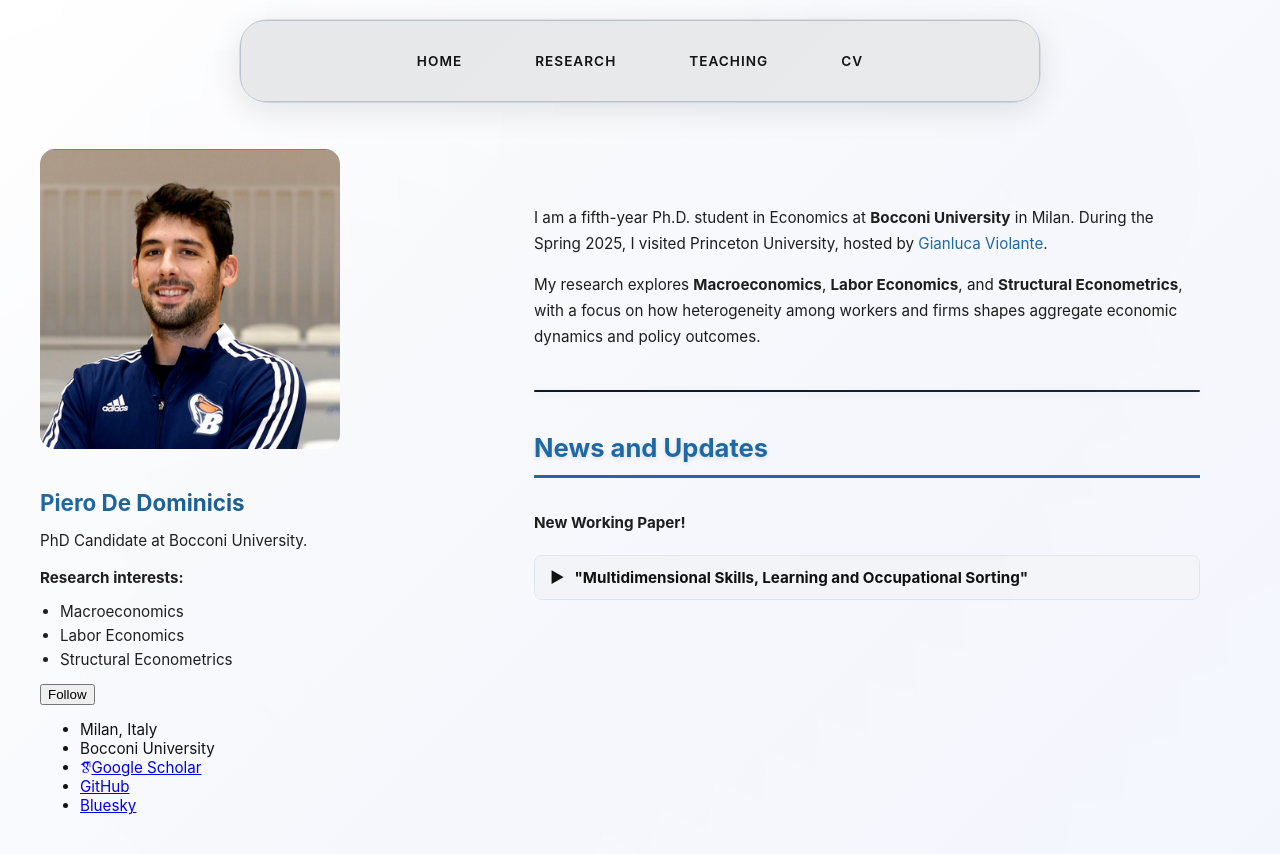
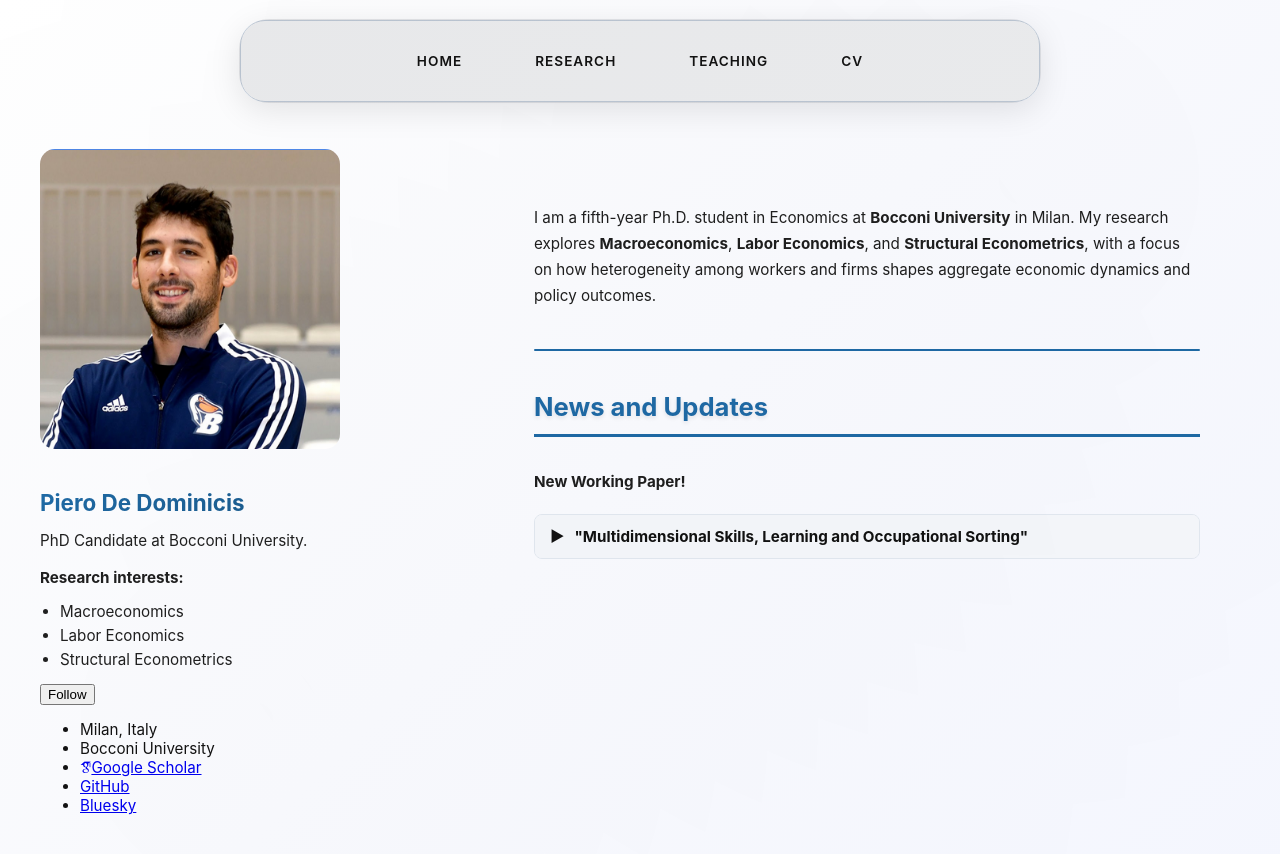
Before and after one commit to peppecon/peppecon.github.io, a Jekyll site: the page built from _pages/about.md, in a window 1280 px wide. Shown: the top 854 px of the page. Built offline with Jekyll 4.4.1, drawn with Linux system fonts in a browser that asks for light colours; some web fonts are replaced.

Commit message:
Simplify home intro and set blue horizontal rules

```diff
--- a/_pages/about.md
+++ b/_pages/about.md
@@ -7,9 +7,7 @@ redirect_from:
   - /about.html
 ---
 
-I am a fifth-year Ph.D. student in Economics at **Bocconi University** in Milan. During the Spring 2025, I visited Princeton University, hosted by [Gianluca Violante](https://violante.economics.princeton.edu/).
-
-My research explores **Macroeconomics**, **Labor Economics**, and **Structural Econometrics**, with a focus on how heterogeneity among workers and firms shapes aggregate economic dynamics and policy outcomes.
+I am a fifth-year Ph.D. student in Economics at **Bocconi University** in Milan. My research explores **Macroeconomics**, **Labor Economics**, and **Structural Econometrics**, with a focus on how heterogeneity among workers and firms shapes aggregate economic dynamics and policy outcomes.
 
 ---
 
--- a/_sass/modern-layout.scss
+++ b/_sass/modern-layout.scss
@@ -81,10 +81,17 @@ html.modern-layout {
 .content-section hr {
   border: none;
   height: 2px;
-  background: var(--gradient-accent);
+  background: var(--accent-color);
   margin: 40px 0;
   border-radius: 1px;
-  box-shadow: 0 2px 8px var(--shadow-blue);
+  box-shadow: none;
+}
+
+.home-page hr {
+  border: none;
+  height: 2px;
+  background: var(--accent-color);
+  margin: 40px 0;
 }
 
 .content-section em {
```
